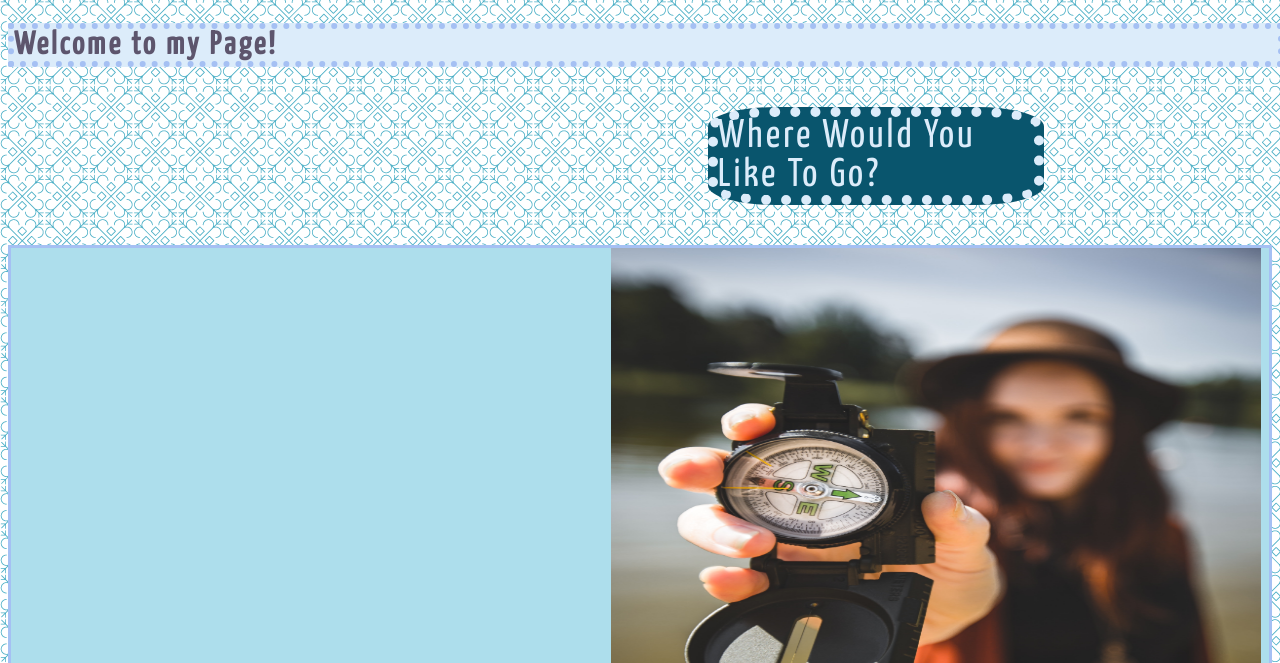
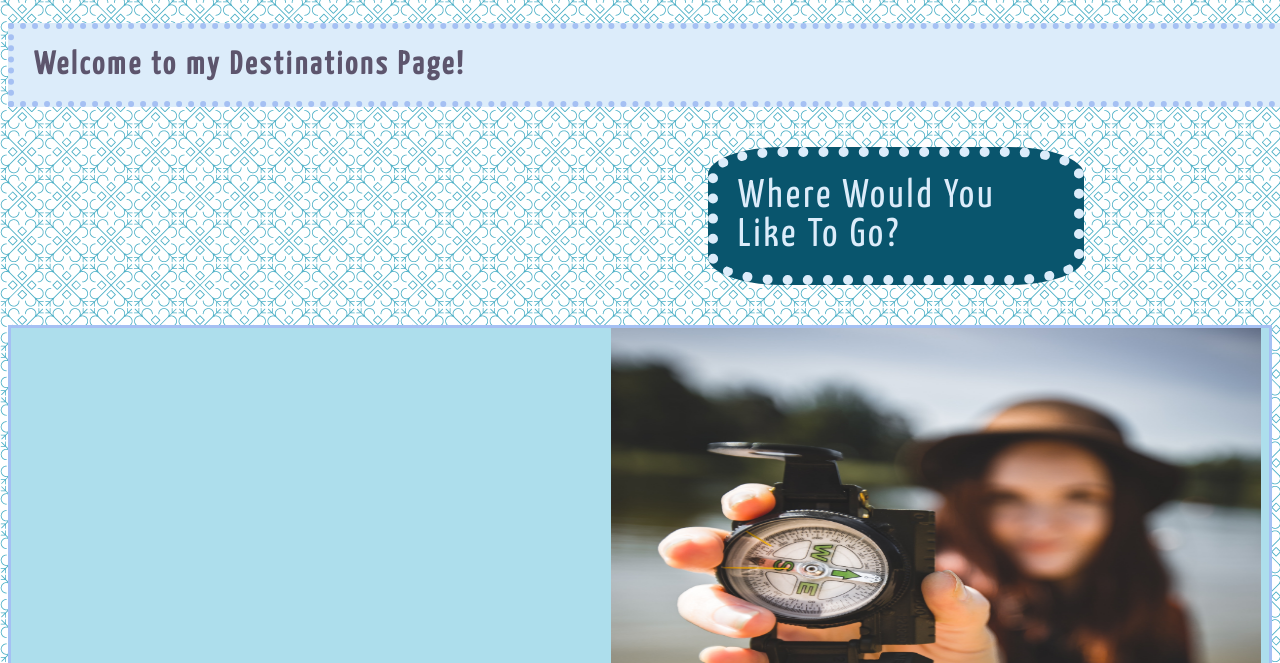
Before and after one commit to MissAlyssaa/final-project, a plain HTML site: page destinations.html in a window 1280 px wide. Shown: the part 137-800 px from the top of the page. Drawn offline with Linux system fonts and the light colour scheme.

Commit message:
final changes to project

```diff
--- a/css/destinations.css
+++ b/css/destinations.css
@@ -44,7 +44,7 @@ h1{
     border-style: dotted;
     text-align: left;
    margin: 0;
-   padding: 0;
+   padding:20px;
    color: rgb(93, 85, 109);
    margin-top: 40px;
    width: 100%;
@@ -135,6 +135,7 @@ footer{
     margin-top: 40px;
     font-size:40px;
     margin-left:700px;
+    padding:20px;
 }
 .compass{
     margin-left:600px;
@@ -367,7 +368,7 @@ footer{
 }
 .greecevilla{
     border-radius: 20%;
-    margin-left:20px;
+    margin-left:10px;
     margin-top: 40px;
     margin-bottom: 100px;
 }
--- a/css/starthere.css
+++ b/css/starthere.css
@@ -41,10 +41,11 @@ h1{
     border-style: dotted;
    text-align: center;
    margin: 0;
-   padding: 0;
+   padding: 20px;
    color: rgb(93, 85, 109);
    margin-top: 40px;
    width: 100%;
+
 }
 h2{
     background-color: rgb(165, 192, 243);
--- a/destinations.html
+++ b/destinations.html
@@ -21,7 +21,7 @@
     <a class="navbar" href="contact.html"target="_blank">Contact</a>
    </nav>
    <header>
-      <h1>Welcome to my Page!</h1>
+      <h1>Welcome to my Destinations Page!</h1>
    </header>
    <div class="wwyltg" >Where Would You Like To Go?</div>
   <section class="com">
```
